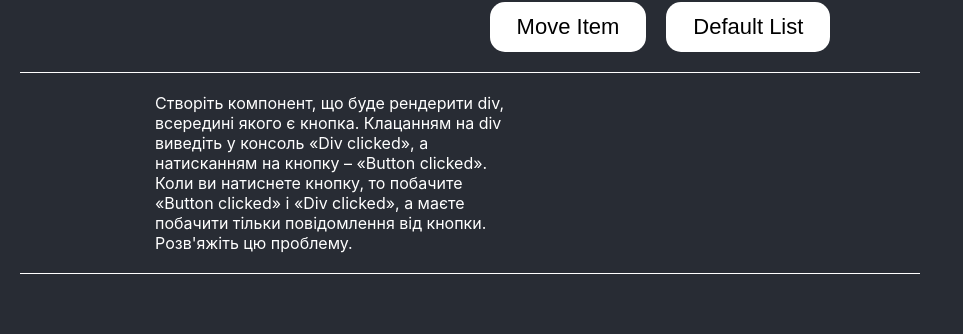
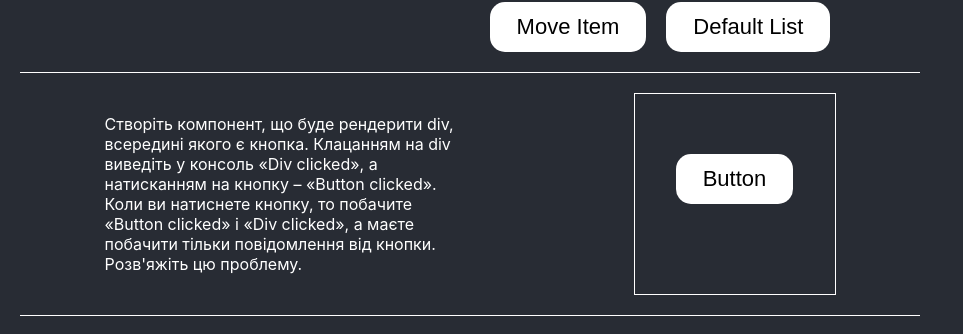
Before and after one commit to lanina90/reactessantial_hw, a React (Create React App) app: page / in a window 1280 px wide. Shown: the part 566-900 px from the top of the page, without its empty margins (0-963 px from the left). Built offline with nearby package versions, Linux system fonts and the light colour scheme; no server answers.

Commit message:
task4 completed

```diff
--- a/src/App.js
+++ b/src/App.js
@@ -2,6 +2,7 @@ import './App.scss';
 import UserList from "./components/list/UserList";
 import Counter from "./components/counter/Counter";
 import Lists from "./components/lists/Lists";
+import Task4 from "./components/task4/Task4";
 
 
 function App() {
@@ -35,9 +36,7 @@ function App() {
           побачите «Button clicked» і «Div clicked», а маєте побачити тільки повідомлення від кнопки. Розв'яжіть цю
           проблему.
         </div>
-        <div>
-
-        </div>
+        <Task4/>
       </div>
 
     </div>
--- a/src/App.scss
+++ b/src/App.scss
@@ -80,3 +80,15 @@ button {
     box-shadow: none;
   }
 }
+
+.task4{
+  border: 1px solid white;
+  width: 200px;
+  height: 200px;
+  margin-bottom: 20px;
+
+
+  &__btn{
+    margin: 60px 0;
+  }
+}
--- /dev/null
+++ b/src/components/task4/Task4.jsx
@@ -0,0 +1,21 @@
+import React from 'react';
+
+const Task4 = () => {
+
+  function onDivClickHandle() {
+    console.log('Div clicked')
+  }
+
+  function onBtnClickHandle(e) {
+    e.stopPropagation()
+    console.log('Button clicked')
+  }
+
+  return (
+    <div onClick={onDivClickHandle} className='task4'>
+      <button onClick={onBtnClickHandle} className='task4__btn'>Button</button>
+    </div>
+  );
+};
+
+export default Task4;
```
